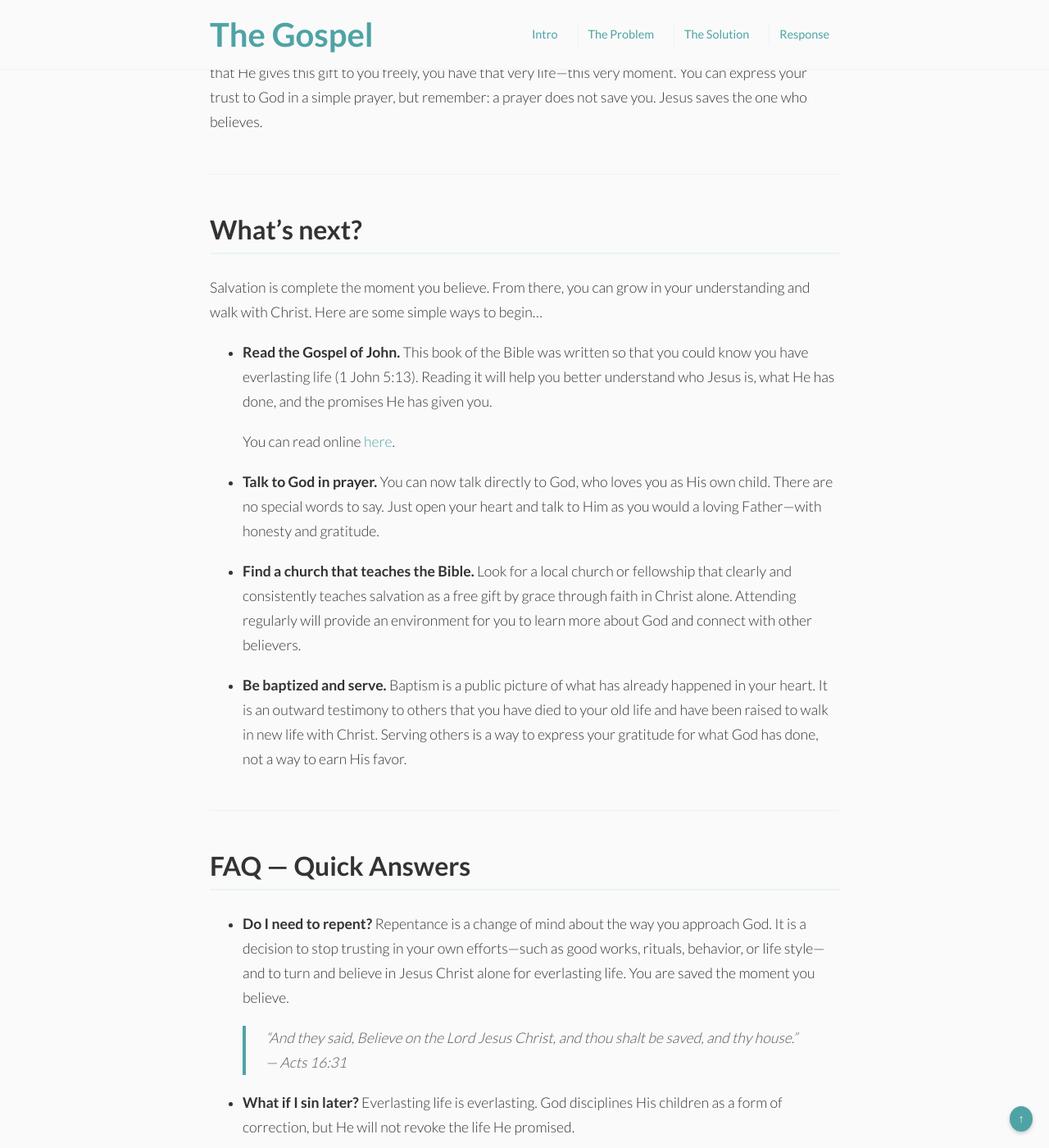
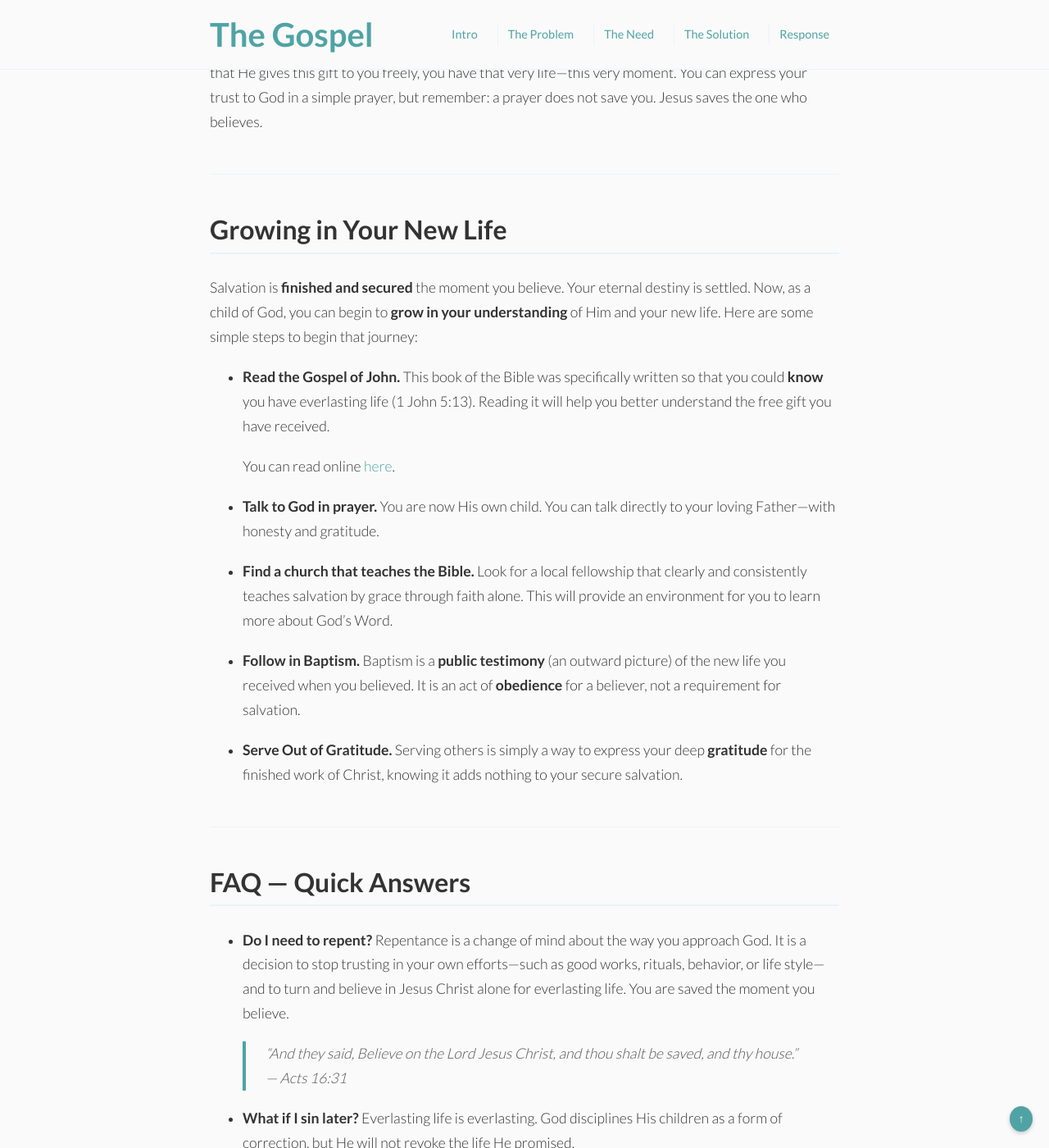
Before and after one commit to christdiedforoursins/jekyll-gospel-presentation, a Jekyll site: the page built from index.md, in a window 1280 px wide and 1400 px high, scrolled down 3050 px. Shown: the whole window at 82% size. Built offline with Jekyll 4.4.1, drawn with Linux system fonts in a browser that asks for light colours; some of the changed text lies outside the part shown.

Commit message:
new gospel message and header change.

```diff
--- a/_layouts/default.html
+++ b/_layouts/default.html
@@ -17,7 +17,8 @@
         <a href="{{ '/' | relative_url }}" class="site-title">{{ site.title | default: "The Best News Ever" }}</a>
         <nav class="site-nav">
             <a href="#">Intro</a>
-            <a href="#why-we-need-a-saviour">The Problem</a>
+            <a href="#why-this-matters">The Problem</a>
+            <a href="#why-we-need-a-saviour">The Need</a>
             <a href="#gods-plan-for-salvation-jesus-christ">The Solution</a>
             <a href="#how-to-receive-eternal-life-believe-in-christ-alone">Response</a>
         </nav>
--- a/index.md
+++ b/index.md
@@ -9,7 +9,7 @@
 
 > "Verily, verily, I say unto you, He that believeth on me hath everlasting life." — John 6:47
 
-**In simple terms: God loves you. You have sinned. Jesus paid the penalty for your sin. Believe in Him and receive everlasting life as a free gift.**
+**The Gospel in simple terms: God loves you. You have sinned. Jesus paid the penalty for your sin. Believe in Him and receive everlasting life as a free gift.**
 
 ---
 
@@ -81,19 +81,21 @@
 
 ---
 
-## What’s next?
+## Growing in Your New Life
 
-Salvation is complete the moment you believe. From there, you can grow in your understanding and walk with Christ. Here are some simple ways to begin...
+Salvation is **finished and secured** the moment you believe. Your eternal destiny is settled. Now, as a child of God, you can begin to **grow in your understanding** of Him and your new life. Here are some simple steps to begin that journey:
 
-- **Read the Gospel of John.** This book of the Bible was written so that you could know you have everlasting life (1 John 5:13). Reading it will help you better understand who Jesus is, what He has done, and the promises He has given you.
+* **Read the Gospel of John.** This book of the Bible was specifically written so that you could **know** you have everlasting life (1 John 5:13). Reading it will help you better understand the free gift you have received.
 
-  You can read online [here](https://www.kingjamesbibleonline.org/John-Chapter-1/).
+    You can read online [here](https://www.biblegateway.com/passage/?search=John%201&version=KJV).
 
-- **Talk to God in prayer.** You can now talk directly to God, who loves you as His own child. There are no special words to say. Just open your heart and talk to Him as you would a loving Father—with honesty and gratitude.
+* **Talk to God in prayer.** You are now His own child. You can talk directly to your loving Father—with honesty and gratitude.
 
-- **Find a church that teaches the Bible.** Look for a local church or fellowship that clearly and consistently teaches salvation as a free gift by grace through faith in Christ alone. Attending regularly will provide an environment for you to learn more about God and connect with other believers.
+* **Find a church that teaches the Bible.** Look for a local fellowship that clearly and consistently teaches salvation by grace through faith alone. This will provide an environment for you to learn more about God's Word.
 
-- **Be baptized and serve.** Baptism is a public picture of what has already happened in your heart. It is an outward testimony to others that you have died to your old life and have been raised to walk in new life with Christ. Serving others is a way to express your gratitude for what God has done, not a way to earn His favor.
+* **Follow in Baptism.** Baptism is a **public testimony** (an outward picture) of the new life you received when you believed. It is an act of **obedience** for a believer, not a requirement for salvation.
+
+* **Serve Out of Gratitude.** Serving others is simply a way to express your deep **gratitude** for the finished work of Christ, knowing it adds nothing to your secure salvation.
 
 ---
 
```
